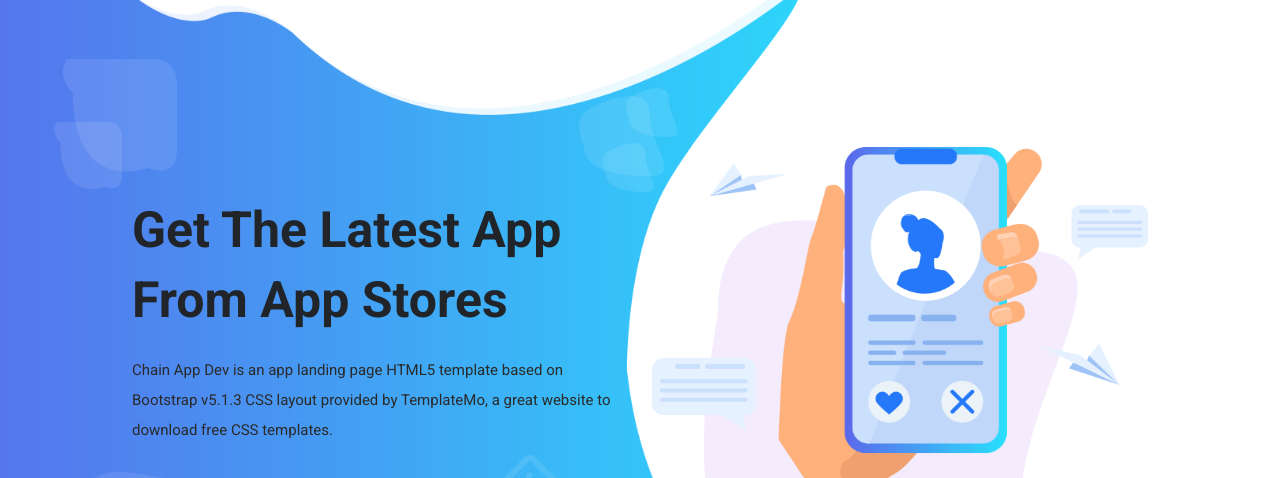
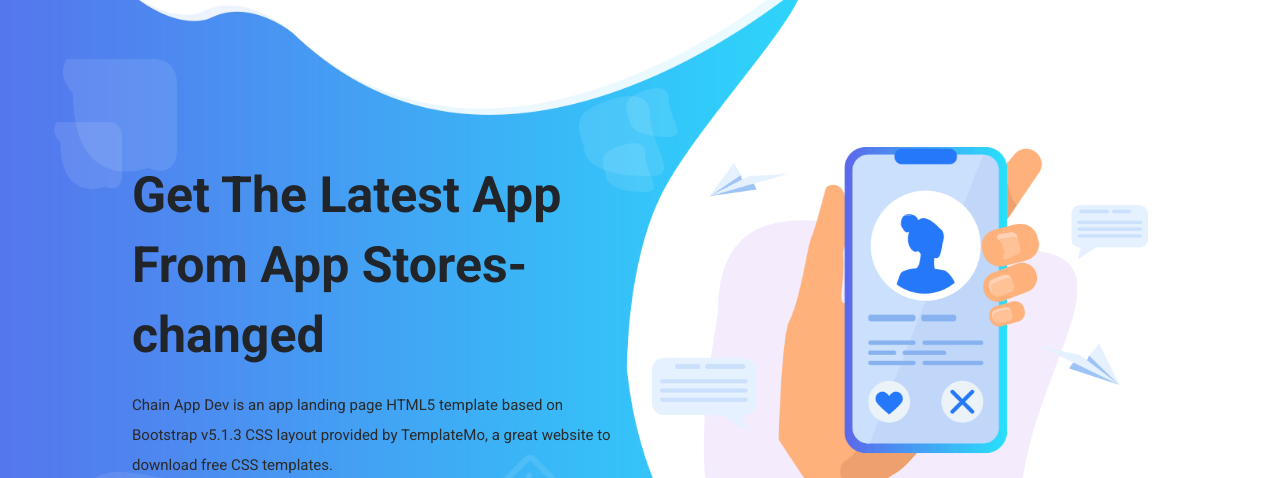
Before and after one commit to Satwik-uppada/DevOps_Sem7, a plain HTML site: page index.html in a window 1280 px wide. Shown: the part 103-581 px from the top of the page. Drawn offline with Linux system fonts and the light colour scheme.

Commit message:
Update index.html

```diff
--- a/index.html
+++ b/index.html
@@ -174,7 +174,7 @@ https://templatemo.com/tm-570-chain-app-dev
               <div class="left-content show-up header-text wow fadeInLeft" data-wow-duration="1s" data-wow-delay="1s">
                 <div class="row">
                   <div class="col-lg-12">
-                    <h2>Get The Latest App From App Stores</h2>
+                    <h2>Get The Latest App From App Stores- changed</h2>
                     <p>Chain App Dev is an app landing page HTML5 template based on Bootstrap v5.1.3 CSS layout provided by TemplateMo, a great website to download free CSS templates.</p>
                   </div>
                   <div class="col-lg-12">
```
